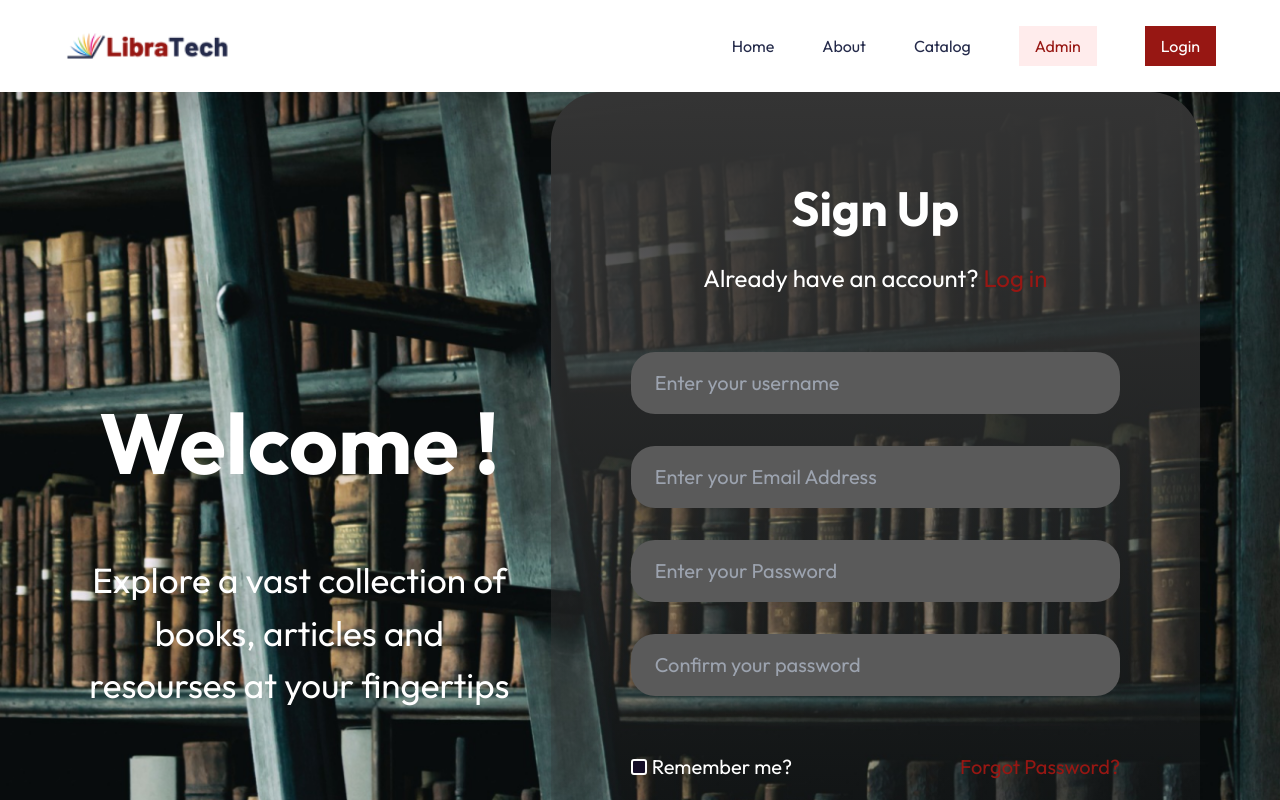
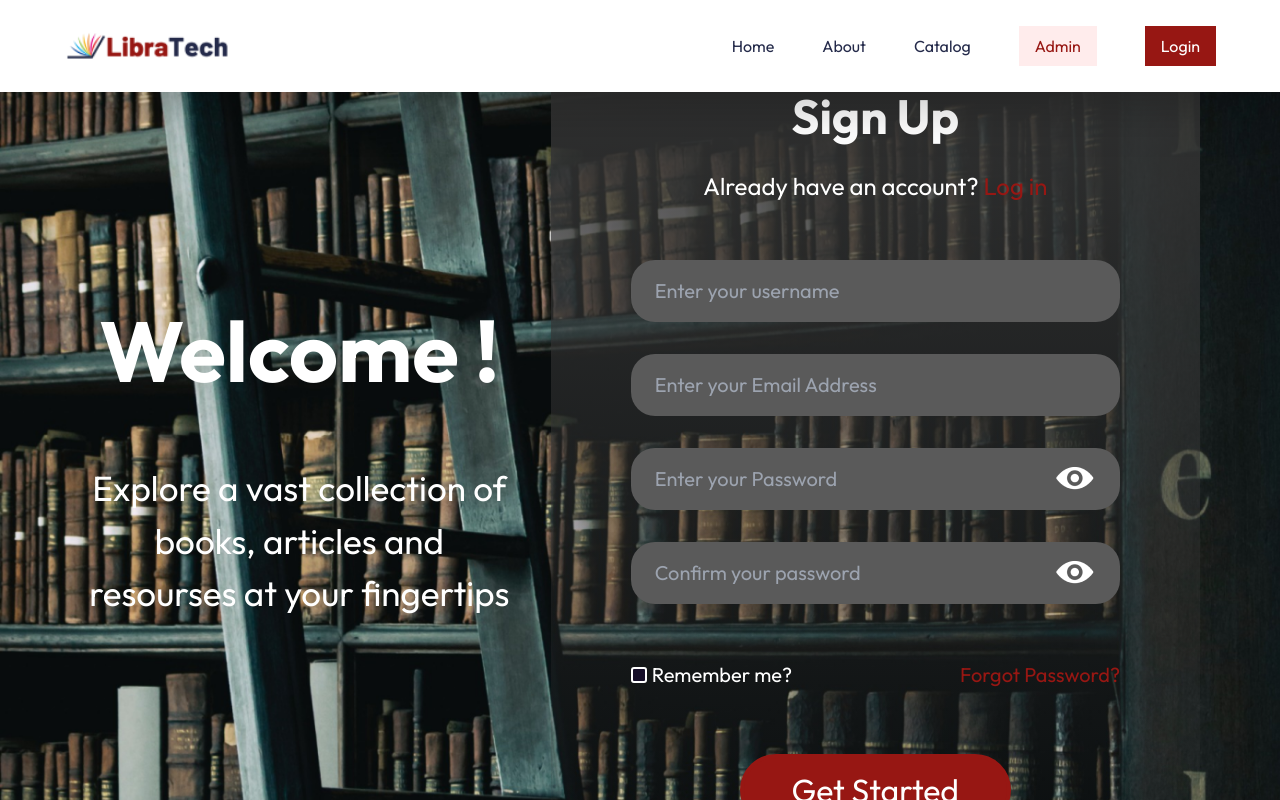
Before and after one commit to EmmanuelHillary/Library-Management-System, a Next.js app: page /authentication/Signup in a window 1280 px wide. Shown: the top 800 px of the page. Built offline with nearby package versions, Linux system fonts and the light colour scheme.

Commit message:
made the navbar fixed and added password security for login and signup pages

```diff
--- a/components/form/LoginForm.jsx
+++ b/components/form/LoginForm.jsx
@@ -2,6 +2,8 @@ import React, { useState, useEffect } from "react";
 import Link from "next/link";
 import axios from "axios";
 import { useRouter } from "next/router";
+import Eye from "../../public/eye.png";
+import Image from "next/image";
 
 const LoginForm = () => {
   const router = useRouter();
@@ -12,6 +14,7 @@ const LoginForm = () => {
   const [rememberMe, setRememberMe] = useState(false);
   const [error, setError] = useState("");
   const [loading, setLoading] = useState(false);
+  const [showPassword, setShowPassword] = useState(false);
 
   const handleChange = (e) => {
     const { name, value } = e.target;
@@ -83,9 +86,9 @@ const LoginForm = () => {
           </div>
         </div>
         <div className="py-2 text-[13px] md:text-[14px] flex md:flex-row flex-col justify-between items-center gap-2 md:gap-8">
-          <div className="flex flex-col items-start relative w-full z-10">
+          <div className="flex items-start relative w-full z-10 ">
             <input
-              type="text"
+              type={showPassword ? "text" : "password"}
               id="password"
               name="password"
               value={loginData.password}
@@ -93,6 +96,13 @@ const LoginForm = () => {
               className="p-4  pl-6  mt-4 w-full text-white text-[20px] rounded-3xl bg-[#5A5A5A] font-outfit"
               required
               placeholder="Enter your Password"
+            />
+
+            <Image
+              src={Eye}
+              alt="Profile"
+              className="w-15 h-15 rounded-full mr-2 absolute top-8 right-4  "
+              onClick={() => setShowPassword((prevState) => !prevState)}
             />
           </div>
         </div>
--- a/components/form/SignupForm.jsx
+++ b/components/form/SignupForm.jsx
@@ -1,6 +1,9 @@
 import React, { useState, useEffect } from "react";
 import Link from "next/link";
 import axios from "axios";
+import Eye from "../../public/eye.png";
+import Image from "next/image";
+
 
 const SignupForm = () => {
   const [regData, setRegData] = useState({
@@ -13,6 +16,7 @@ const SignupForm = () => {
   const [loading, setLoading] = useState(false);
   const [rememberMe, setRememberMe] = useState(false);
   const [error, setError] = useState("");
+  const [showPassword, setShowPassword] = useState(false);
 
   const handleChange = (e) => {
     const { name, value } = e.target;
@@ -129,7 +133,7 @@ const SignupForm = () => {
         <div className="py-2 text-[13px] md:text-[14px] flex md:flex-row flex-col justify-between items-center gap-2 md:gap-8">
           <div className="flex flex-col items-start relative w-full z-10">
             <input
-              type="text"
+              type={showPassword ? "text" : "password"}
               id="password"
               name="password"
               value={regData.password}
@@ -138,12 +142,18 @@ const SignupForm = () => {
               required
               placeholder="Enter your Password"
             />
+            <Image
+              src={Eye}
+              alt="Profile"
+              className="w-15 h-15 rounded-full mr-2 absolute top-8 right-4  "
+              onClick={() => setShowPassword((prevState) => !prevState)}
+            />
           </div>
         </div>
         <div className="py-2 text-[13px] md:text-[14px] flex md:flex-row flex-col justify-between items-center gap-2 md:gap-8">
           <div className="flex flex-col items-start relative w-full z-10">
             <input
-              type="text"
+              type={showPassword ? "text" : "password"}
               id="repeat_password"
               name="repeat_password"
               value={regData.repeat_password}
@@ -151,6 +161,12 @@ const SignupForm = () => {
               className="p-4  pl-6  mt-4 w-full text-white text-[20px] rounded-3xl bg-[#5A5A5A] font-outfit"
               required
               placeholder="Confirm your password"
+            />
+            <Image
+              src={Eye}
+              alt="Profile"
+              className="w-15 h-15 rounded-full mr-2 absolute top-8 right-4  "
+              onClick={() => setShowPassword((prevState) => !prevState)}
             />
           </div>
         </div>
--- a/components/navbar/Navbar.jsx
+++ b/components/navbar/Navbar.jsx
@@ -6,7 +6,7 @@ import RibbonButton from "../button/Ribbon-button";
 
 const Navbar = () => {
   return (
-    <div className=" flex justify-between bg-white items-center py-6 px-16 shadow-2xl z-50 w-full">
+    <div className=" fixed top-0 flex justify-between bg-white items-center py-6 px-16 shadow-2xl z-50 w-full">
       <div>
         <Image src={Logo} alt="logo" width={240} height={50}/>
       </div>
```
Also changed, not shown: public/eye.png (added), public/visibilityIcon.svg (added).
